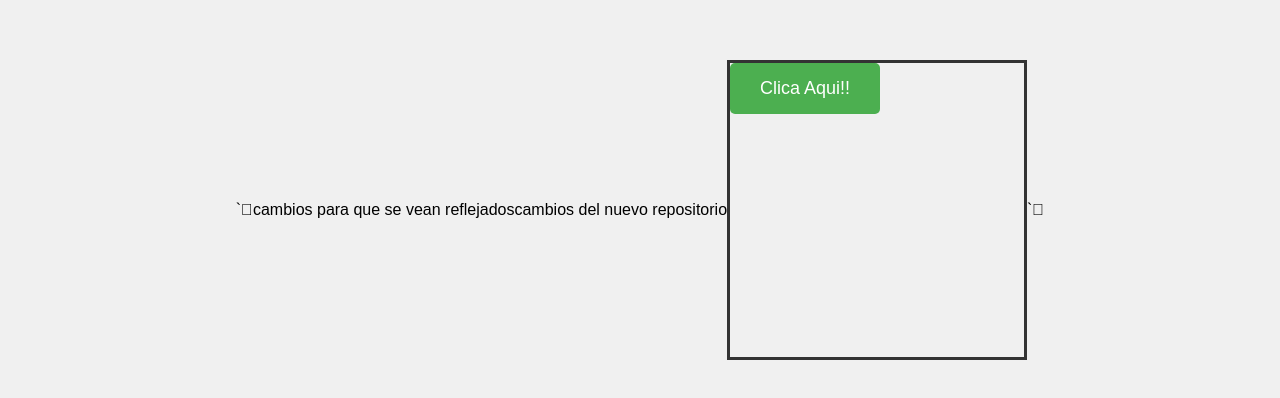
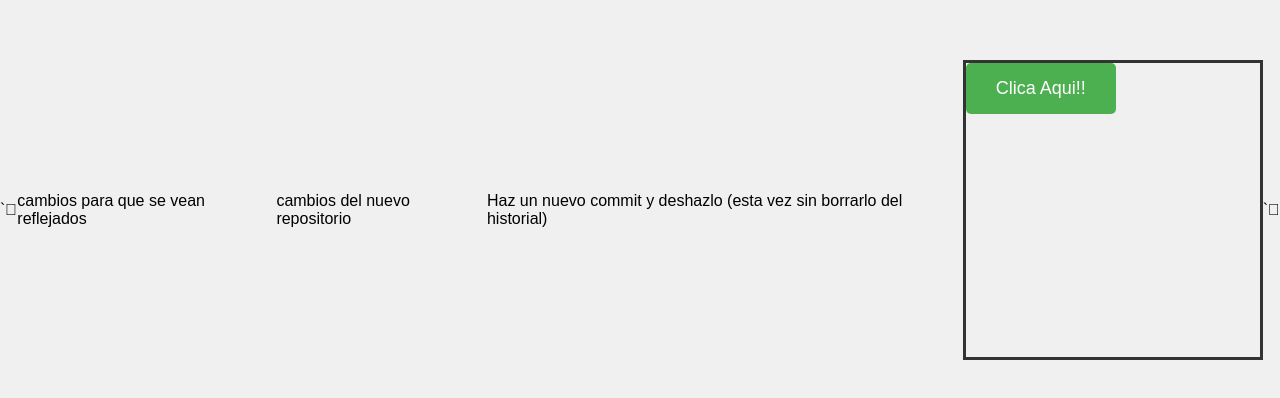
Before and after one commit to jamalop468/entornosejercicios, a plain HTML site: page index.html in a window 1280 px wide. Shown: the part 190-588 px from the top of the page. Drawn offline with Linux system fonts and the light colour scheme.

Commit message:
commit sin borrar el historial

```diff
--- a/index.html
+++ b/index.html
@@ -9,6 +9,7 @@
 <body>
     <p>cambios para que se vean reflejados</p>
     <p>cambios del nuevo repositorio</p>
+    <p>Haz un nuevo commit y deshazlo (esta vez sin borrarlo del historial)</p>
     <div class="container">
         <div class="area-movimiento">
             <button id="moverButton">Clica Aqui!!</button>
```
